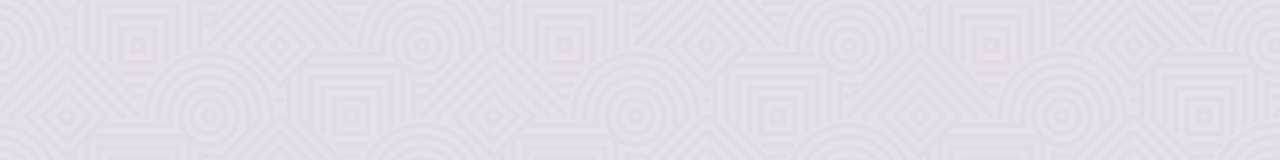
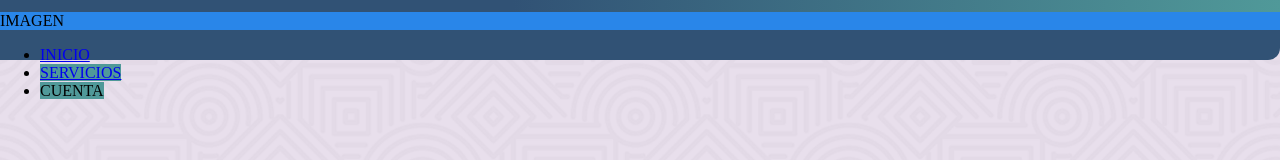
Before and after one commit to MarianaMCB/proyecto-app-web-mmcb, a plain HTML site: page index.html in a window 1280 px wide. Drawn offline with Linux system fonts and the light colour scheme.

Commit message:
Cambios barra navegacion y estilos

```diff
--- a/css/estilos.css
+++ b/css/estilos.css
@@ -7,6 +7,25 @@ body {
     background-size: cover;
 }
 
+#contenedor-superior {
+    background-color: #315275;
+    height: 60px;
+    border-bottom-right-radius: 12px;
+}
+
+.linea-degrade {
+    background: linear-gradient(90deg, #315275 40%, #509999);
+    /*background-color: blueviolet;*/
+    height: 12px;
+}
+
+.logo-utadeo {
+    background-color: #2986e9;
+}
+
+.boton-basico {
+    background-color: #509999;
+}
 
 /*Media Query Paginas Responsive*/
 
--- a/index.html
+++ b/index.html
@@ -10,6 +10,18 @@
     <title>Inicio App Web</title>
 </head>
 <body>
-
+    <header class="cabezote">
+        <div id="contenedor-superior">
+            <div class="linea-degrade"></div>
+            <nav>
+            <div class="logo-utadeo">IMAGEN</div>
+            <ul>
+                <li><a href="index.html">INICIO</a></li>
+                <li><a href="servicios.html" class="boton-basico">SERVICIOS</a></li>
+                <li><a class="boton-basico">CUENTA</a></li>
+            </ul>
+            </nav>
+        </div>
+    </header>
 </body>
 </html>
```
Also changed, not shown: centroconsulta.html (added), formularios.html (added), forointeractivo.html (added), servicios.html (added).
